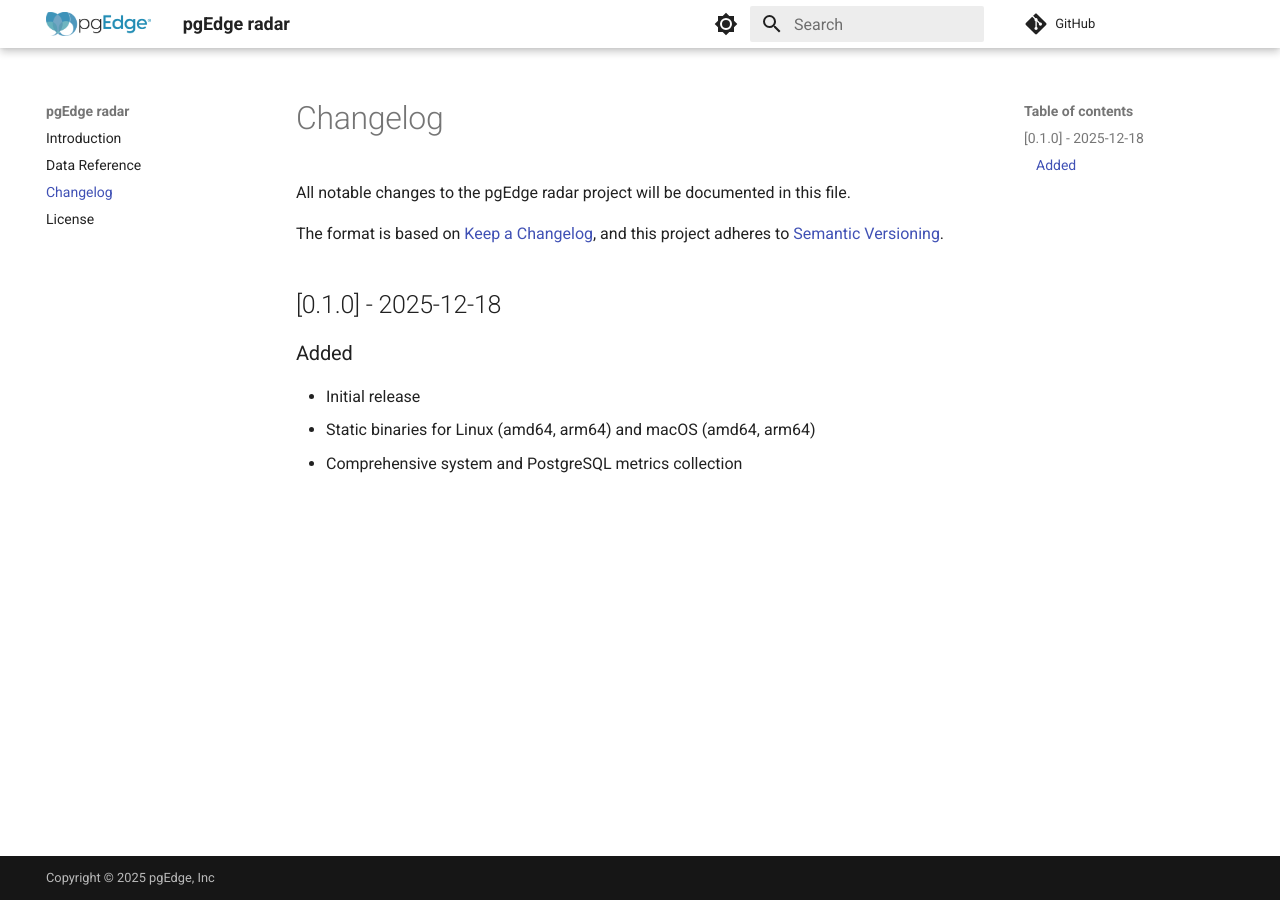
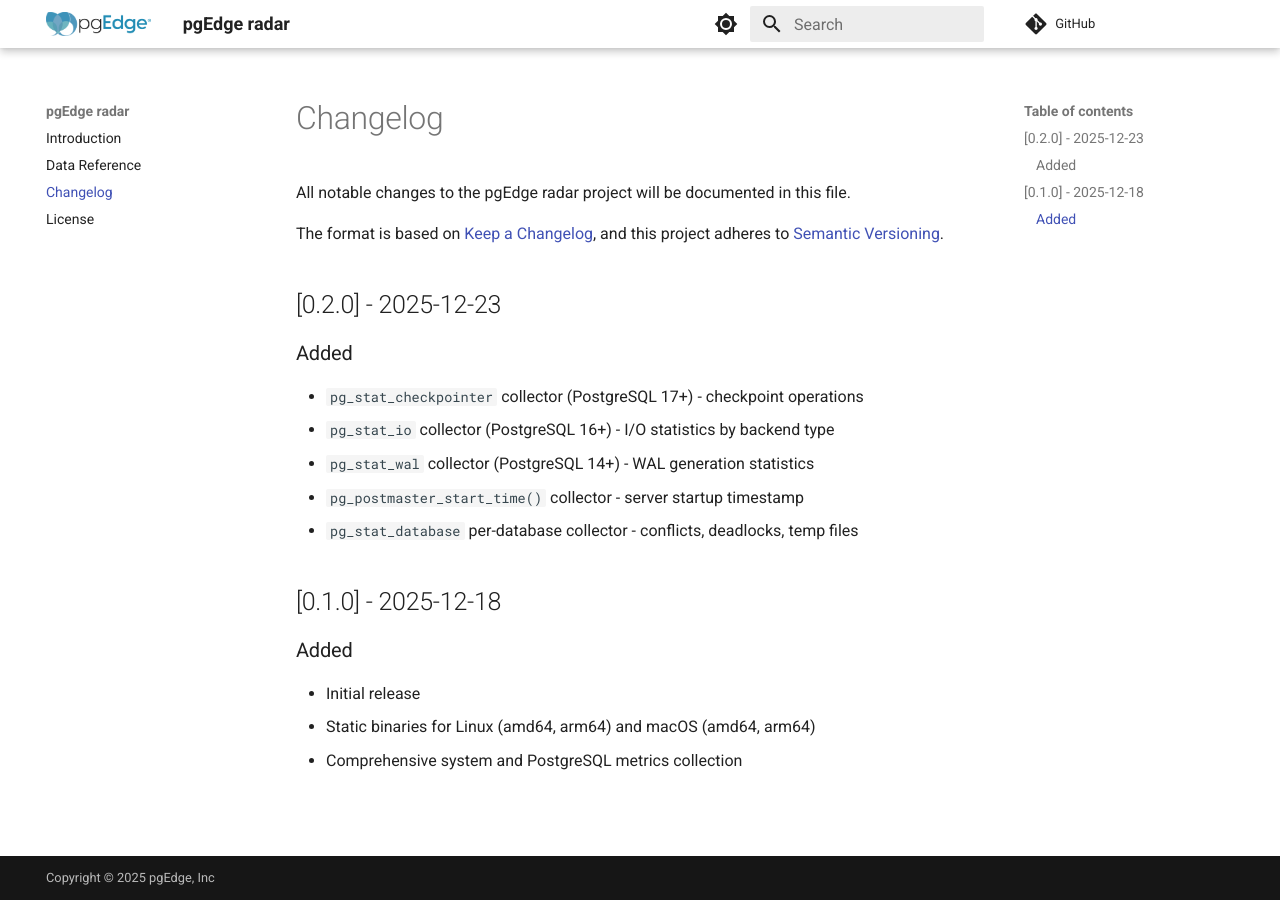
Before and after one commit to pgEdge/radar, an MkDocs documentation site: the page built from docs/changelog.md, in a window 1280 px wide. Built offline with MkDocs 1.6.1 and Material for MkDocs 9.7.7, drawn with Linux system fonts in a browser that asks for light colours; comment, search, counter and statistics services are not loaded.

Commit message:
feat: add PostgreSQL monitoring collectors
Add collectors for PostgreSQL 14+ monitoring:
- pg_stat_checkpointer (PG17+): checkpoint operations
- pg_stat_io (PG16+): I/O statistics by backend type
- pg_stat_wal (PG14+): WAL generation statistics
- pg_postmaster_start_time(): server startup timestamp
- pg_stat_database (per-database): conflicts, deadlocks, temp files

These collectors provide snapshot data for troubleshooting without
requiring the pg_statviz extension.

```diff
--- a/docs/changelog.md
+++ b/docs/changelog.md
@@ -7,6 +7,15 @@ The format is based on [Keep a Changelog](https://keepachangelog.com/),
 and this project adheres to
 [Semantic Versioning](https://semver.org/spec/v2.0.0.html).
 
+## [0.2.0] - 2025-12-23
+
+### Added
+- `pg_stat_checkpointer` collector (PostgreSQL 17+) - checkpoint operations
+- `pg_stat_io` collector (PostgreSQL 16+) - I/O statistics by backend type
+- `pg_stat_wal` collector (PostgreSQL 14+) - WAL generation statistics
+- `pg_postmaster_start_time()` collector - server startup timestamp
+- `pg_stat_database` per-database collector - conflicts, deadlocks, temp files
+
 ## [0.1.0] - 2025-12-18
 
 ### Added
```
Also changed, not shown: README.md (+3 -2 lines), docs/data.md (+5 -0 lines), docs/index.md (+3 -2 lines), 4 other files.
